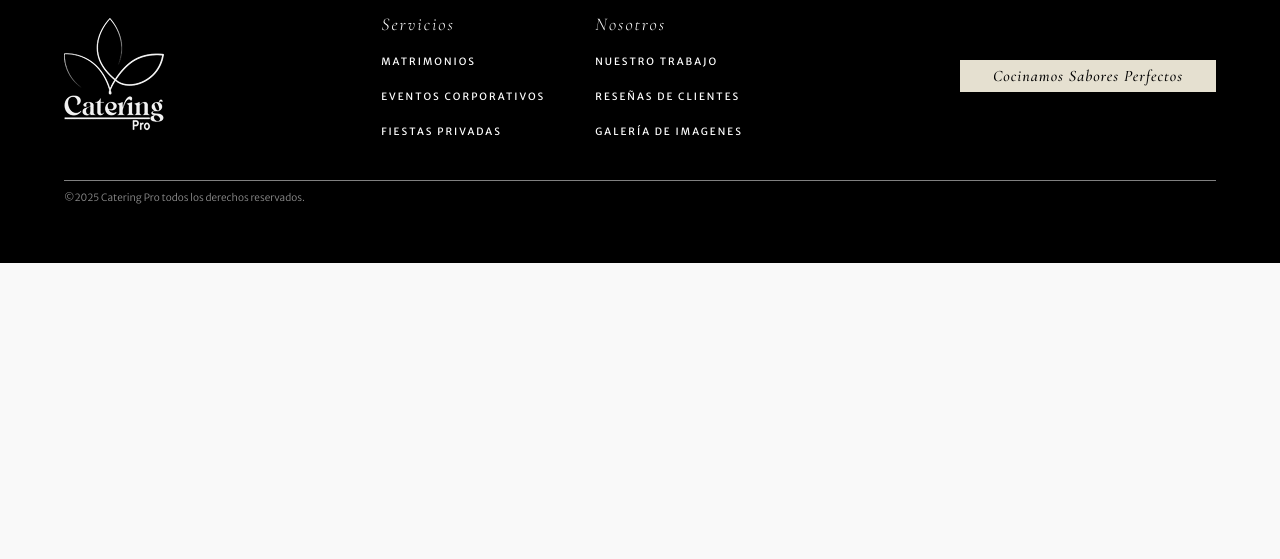
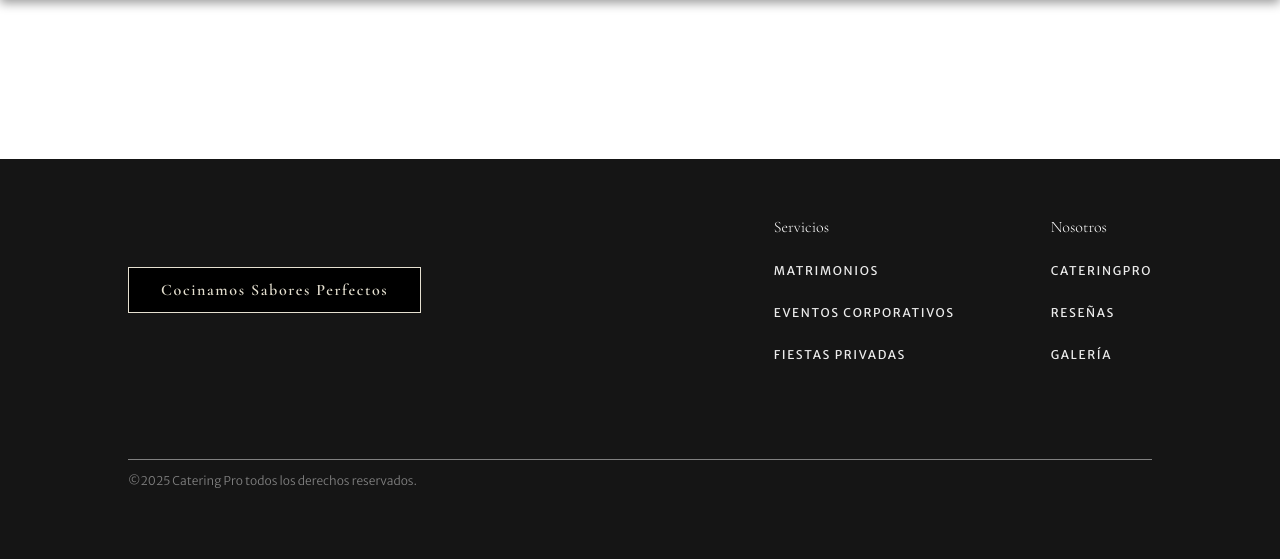
Before and after one commit to estdilan/CateringProWeb, a PHP site: page / in a window 1280 px wide. Shown: the part 3423-3982 px from the top of the page. Before the commit the page ends 3686 px from the top, so only its background shows below. Run offline with PHP 8.4, Linux system fonts and the light colour scheme.

Commit message:
Más ajustes al diseño y se añade un menú desplegable

```diff
--- a/index.html
+++ b/index.html
@@ -16,23 +16,26 @@
 </head>
 <body>
     <header>
-        <div class="header-content">
-            <div class="logo">
-                <img src="img/logo-white.png" alt="Logo">
+        <h1>
+            <a href="index.html"><img src="img/logo-white.png" alt="Logo"></a>
+            <a href="index.html">Catering Pro</a>
+        </h1>
+        <nav>
+            <ul>
+                <li><a href="#">MATRIMONIOS</a></li>
+                <li><a href="#">EVENTOS CORPORATIVOS</a></li>
+                <li><a href="#">FIESTAS PRIVADAS</a></li>
+                <li><a href="#">GALERIA</a></li>
+                <li><a href="#">RESEÑAS</a></li>
+            </ul>
+            <div id="menu-toggle" aria-expanded="false" aria-controls="sidebar">
+                <svg width="32" height="32" viewBox="0 0 24 24" xmlns="http://www.w3.org/2000/svg">
+                    <path d="M3 18h18v-2H3v2zm0-5h18v-2H3v2zm0-7v2h18V6H3z"/>
+                </svg>
             </div>
-            <nav class="nav-header">
-                <ul>
-                    <li><a href="#">MATRIMONIOS</a></li>
-                    <li><a href="#">EVENTOS CORPORATIVOS</a></li>
-                    <li><a href="#">FIESTAS PRIVADAS</a></li>
-                    <li><a href="#">GALERIA</a></li>
-                    <li><a href="#">RESEÑAS</a></li>
-                </ul>
-            </nav>
-        </div>
+        </nav>
     </header>
-
-    <!--<div class="sidebar">
+    <div id="sidebar">
         <nav>
             <ul>
                 <li><a href="#">MATRIMONIOS</a></li>
@@ -42,59 +45,59 @@
                 <li><a href="#">RESEÑAS</a></li>
             </ul>
         </nav>
-    </div>-->
+    </div>
 
-    <section class="hero-section" style="background-image: url(img/others/private-party-buffet.png);">
-        <div class="hero-content">
-            <h1>Catering Pro</h1>
-        </div>
+    <section class="hero-background" style="background-image: url(img/others/private-party-buffet.png);">
     </section>
-    <section class="about-section">
-        <div id="headline-content">
+    <section class="highlight">
+        <div>
             <h2>LO QUE HACEMOS</h2>
         </div>
-        <div id="introduction-content">
+        <div>
             <p>Imagina una experiencia gastronómica hecha a tu medida, donde cada sabor, textura y aroma celebra tu historia. En Catering Pro, transformamos tu boda, celebración o evento en un festín inolvidable.<br>
             <br>Lo hacemos con el compromiso en cada detalle, desde la impecable presentación de cada plato hasta el servicio que te hará sentir como el anfitrión perfecto.</p>
-        </div>
-        <div id="text-content">
-            <p>Ofrecemos servicios de catering integral para eventos que se realicen en la ciudad de Bogotá y áreas circundantes.<br><br>Para la planificación de su evento, le invitamos a consultar directamente la disponibilidad de nuestras fechas de servicio a través de nuestro calendario.</p>
-            <a href="#contacto" class="btn-call-action">IR AL CALENDARIO</a>
         </div>
         <div id="preparation-image" style="background-image: url(img/others/preparation-show.jpg);">
         </div>
     </section>
-    <section class="call-to-action-section">
-        <p>Permítanos orquestar esta sinfonía culinaria para que su única tarea sea vivir y atesorar los mejores momentos.</p>
-        <a href="#contacto" class="btn-call-action">COTIZAR EVENTO</a>
+    <section class="contact-bar">
+        <p>Realizamos nuestras operaciones en la ciudad de Bogotá, incluyendo sus áreas circundantes.<br>
+        <br>Estaremos entusiasmados de orquestar esta sinfonía culinaria para que su única tarea sea vivir y atesorar los mejores momentos.</p>
+        <a href="#contacto" class="contact-btn">PONERSE EN CONTACTO</a>
     </section>
-    <section class="hero-section" style="background-image: url(img/others/amasijos.png);">
+    <section class="form" style="background-image: url(img/others/amasijos.png);">
         <div class="hero-content">
         </div>
     </section>
+
     <footer>
         <div class="footer-content">
-            <img src="img/imagotipo.png" alt="Imagotipo" class="logo">
-            <div class="nav-footer">
-                <ul>
-                    <span>Servicios</span>
-                    <li><a href="#">MATRIMONIOS</a></li>
-                    <li><a href="#">EVENTOS CORPORATIVOS</a></li>
-                    <li><a href="#">FIESTAS PRIVADAS</a></li>
-                </ul>
-                <ul>
-                    <span>Nosotros</span>
-                    <li><a href="#">NUESTRO TRABAJO</a></li>
-                    <li><a href="#">RESEÑAS DE CLIENTES</a></li>
-                    <li><a href="#">GALERÍA DE IMAGENES</a></li>
-                </ul>
+            <div class="slogan">
+                <p>Cocinamos Sabores Perfectos</p>
             </div>
-            <div class="eslogan-section">
-                <p class="eslogan"><em>Cocinamos Sabores Perfectos</em></p>
-            </div>
+            <nav aria-label="Enlaces de navegación del pie de página">
+                <div class="footer-col">
+                    <h3>Servicios</h3>
+                    <ul>
+                        <li><a href="#">MATRIMONIOS</a></li>
+                        <li><a href="#">EVENTOS CORPORATIVOS</a></li>
+                        <li><a href="#">FIESTAS PRIVADAS</a></li>
+                    </ul>
+                </div>
+                <div class="footer-col">
+                    <h3>Nosotros</h3>
+                    <ul>
+                        <li><a href="#">CATERINGPRO</a></li>
+                        <li><a href="#">RESEÑAS</a></li>
+                        <li><a href="#">GALERÍA</a></li>
+                    </ul>
+                </div>
+            </nav>
         </div>
-        <p class="copyright">&copy;2025 Catering Pro todos los derechos reservados.</p>
-</footer>
-<script src="script.js"></script>
+        <div class="footer-bottom">
+            <p class="copyright">&copy;2025 Catering Pro todos los derechos reservados.</p>
+        </div>
+    </footer>
+    <script src="script.js"></script>
 </body>
 </html>
--- a/styles.css
+++ b/styles.css
@@ -2,424 +2,397 @@
     padding: 0;
     margin: 0;
     box-sizing: border-box;
-    font-family: "Cormorant Garamond", serif;
+}
+:root {
+    --font-primary: "Cormorant Garamond", serif;
+    --font-secondary: "Merriweather Sans", sans-serif;
+
+    --text-medium: 1.5rem;
+    --text-base: 1rem;
+    --text-sm: 0.875rem;
+    --text-xs: 0.75rem;
+
+    --weight-light: 300;
+    --weight-regular: 400;
+    --weight-medium: 500;
+    --weight-semibold: 600;
+
+    --light-gray: #ececec;
+    --medium-gray: #808080;
+    --dark-gray: #151515;
+    --beige: #e5e0d0;
+}
+a, ul, h1 {
+    text-decoration: none;
+    list-style: none;
+    text-wrap: nowrap;
 }
 
 header {
-    background-color: rgba(30, 30, 30, 0.9);
+    background-color: rgba(10, 10, 10, 0.9);
+    transition: background-color 0.3s ease;
     backdrop-filter: blur(8px);
     -webkit-backdrop-filter: blur(8px);
-    border-bottom: 1px solid white;
+    border-bottom: 1.5px solid white;
+    box-shadow: inset 0 4px 8px rgba(0, 0, 0, 0.4);
+
     position: fixed;
+    top: 0;
+    left: 0;
     z-index: 1000;
     width: 100%;
     height: 100px;
-    display: flex;
-    justify-content: center;
-    align-items: center;
-}
+    transition: height 0.3s ease;
 
-.header-content {
-    width: 90%;
-    height: fit-content;
     display: flex;
     flex-direction: row;
     justify-content: space-between;
     align-items: center;
+    padding: 0 10%;
+    gap: 2rem;
 }
-
-.logo img {
+header img {
     width: 80px;
     height: auto;
+    transition: width 0.3s ease;
 }
-
-.nav-header ul {
+header h1 {
     display: flex;
     justify-content: center;
     align-items: center;
-    list-style: none;
-    gap: 40px;
+    gap: 2rem;
 }
-
-nav a, header a{
+header h1 a {
+    font-family: var(--font-primary);
+    font-size: 2rem;
+    font-weight: 300;
+    font-optical-sizing: auto;
     color: white;
-    text-decoration: none;
-    transition: color 0.3s ease;
-    font-family: "Merriweather Sans", sans-serif;
-    font-size: 0.75rem;
-    font-weight: 400;
-    letter-spacing: 2px;
-    text-wrap: nowrap;
 }
-
-.nav-header a:hover {
-    color: #E5E0D0;
-}
-
-.sidebar {
-    background-color: black;
-    border: 2px solid red;
-    position: fixed;
-    margin-top: 60px;
-    width: 20rem;
-    height: 30rem;
-    z-index: 999;
-    right: 0;
+header nav ul {
     display: flex;
     justify-content: center;
     align-items: center;
+    gap: 2rem;
+}
+header nav a, #sidebar nav a {
+    color: white;
+    transition: color 0.3s ease;
+    font-family: var(--font-secondary);
+    font-size: var(--text-xs);
+    font-weight: var(--weight-regular);
+    letter-spacing: 0.1rem;
+}
+header nav a:hover, #sidebar nav a:hover {
+    color: var(--beige);
+    text-decoration: underline;
+    text-decoration-style: wavy;
+    text-underline-offset: 0.25rem;
 }
 
-.sidebar nav ul {
+#menu-toggle {
+    display: none;
+}
+#sidebar {
+    display: none;
+}
+.sidebar-open {
+    display: flex !important;
+}
+#sidebar nav ul {
     display: flex;
     flex-direction: column;
-    gap: 60px;
+    justify-content: center;
+    gap: 2rem;
 }
 
-.hero-section {
+.hero-background{
+    height: 800px;
+    margin-top: 100px;
+}
+.hero-background, .form, #preparation-image {
     width: 100%;
-    height: 800px;
     background-size: cover;
     background-position: center top;
     background-repeat: no-repeat;
-    display: flex;
-    justify-content: center;
     position: relative;
+    box-shadow: 0 4px 10px rgba(0, 0, 0, 0.4);
 }
-
-.hero-section::before {
+.hero-background::before, .form::before {
     content: '';
     position: absolute;
     top: 0;
     left: 0;
     width: 100%;
     height: 100%;
-    background: linear-gradient(to right, rgba(21, 21, 21, 1), rgba(64, 64, 64, 0));
+    background: linear-gradient(to right, rgba(21, 21, 21, 0.5), rgba(64, 64, 64, 0));
     z-index: 1;
 }
 
-.hero-content {
-    display: flex;
-    align-items: flex-end;
-    width: 90%;
-    height: 90%;
-    color: white;
-    z-index: 2;
-}
-
-.hero-content h1 {
-    font-family: "Cormorant Garamond", serif;
-    font-size: 8rem;
-    font-weight: 700;
-    font-optical-sizing: auto;
-    letter-spacing: 2px;
-}
-
-.about-section {
+.highlight {
     width: 100%;
     display: grid;
     align-items: center;
     justify-content: space-between;
-    grid-template-columns: 1fr auto;
-    grid-template-rows: 1fr 1fr;
-    padding: 10%;
+    grid-template-columns: 1fr 1fr;
+    grid-template-rows: auto auto;
+    grid-row-gap: 10rem;
+    padding: 10rem 10%;
+}
+.highlight h2 {
+    font-family: var(--font-primary);
+    font-size: 5rem;
+    font-weight: var(--weight-semibold);
+    font-optical-sizing: auto;
+}
+.highlight p {
+    font-family: var(--font-primary);
+    font-size: var(--text-medium);
+    font-weight: var(--weight-regular);
+    font-optical-sizing: auto;
+    font-style: italic;
+}
+#preparation-image {
+    grid-area: 2 / 1 / 3 / 3;
+    height: 600px;
 }
 
-.about-section div {
-    display: grid;
+.contact-bar {
+    background-color: var(--beige);
+    box-shadow: 0 4px 10px rgba(0, 0, 0, 0.4);
+    width: 80%;
+    margin: 0 10% 10rem;
+    padding: 5rem;
+    display: flex;
+    flex-direction: column;
+    justify-content: center;
     align-items: center;
+    gap: 2rem;
 }
-
-.about-section h2 {
-    font-family: "Cormorant Garamond", serif;
-    font-size: 4rem;
-    font-weight: 600;
-    font-optical-sizing: auto;
-    font-style: normal;
-}
-
-#headline-content, #introduction-content {
-    height: 100%;
-    border-bottom: 4px solid #ececec;
-}
-
-#text-content, #preparation-image {
-    height: 100%;
-}
-
-#headline-content {
-    padding: 0 6rem 10rem 0;
-}
-
-#introduction-content {
-    padding-bottom: 10rem;
-
-}
-
-#introduction-content p {
-    max-width: 800px;
-    font-family: "Cormorant Garamond", serif;
-    font-size: 2rem;
-    font-weight: 300;
+.contact-bar p {
+    font-family: var(--font-primary);
+    font-size: var(--text-medium);
+    font-weight: var(--weight-light);
     font-optical-sizing: auto;
     font-style: italic;
     letter-spacing: 0;
 }
-
-#text-content {
-    padding: 10rem 6rem 0 0;
+.contact-btn {
+    width: 100%;
+    padding: 10px 0;
+    text-align: center;
+    box-shadow: 0 4px 8px rgba(0, 0, 0, 0.2);
+    color: var(--dark-gray);
+    font-family: var(--font-secondary);
+    font-size: var(--text-base);
+    font-weight: var(--weight-light);
+    letter-spacing: 0.1rem;
+    border: 1px solid var(--dark-gray);
+    background-color: transparent;
+    transition: color 0.3s ease;
+    transition: background-color 0.3s ease;
+}
+.contact-btn:hover {
+    background-color: var(--dark-gray);
+    color: var(--beige);
 }
 
-#text-content p {
-    max-width: 700px;
-    font-size: 1.5rem;
-    font-style: normal;
-}
-
-.call-to-action-section {
-    background-color: #E5E0D0;
-    width: 100%;
-    display: flex;
-    align-items: center;
-    padding: 10% 10%;
-    flex-direction: column;
-    justify-content: center;
-    gap: 2rem;
-}
-
-.call-to-action-section p {
-    text-align: center;
-    font-family: "Cormorant Garamond", serif;
-    font-size: 2rem;
-    font-weight: 300;
-    font-optical-sizing: auto;
-    font-style: italic;
-    letter-spacing: 0;
-}
-
-#preparation-image {
-    width: 100%;
-    height: 400px;
-    margin-top: 10rem;
-    background-size: cover;
-    background-position: center top;
-    background-repeat: no-repeat;
-}
-
-.btn-call-action {
-    width: fit-content;
-    padding: 10px 30px;
-    text-align: center;
-    color: #151515;
-    transition: color 0.3s ease;
-    font-family: "Merriweather Sans", sans-serif;
-    font-size: 1rem;
-    font-style: normal;
-    letter-spacing: 2px;
-    text-wrap: nowrap;
-    text-decoration: none;
-    border: 2px solid #151515;
-    background-color: transparent;
-    transition: background-color 0.3s ease;
-}
-
-.btn-call-action:hover {
-    background-color: #151515;
-    color: #E5E0D0;
+.form {
+    height: 700px;
+    margin-bottom: 10rem;
 }
 
 footer {
-    background-color: #000;
-    color: white;
+    background-color: var(--dark-gray);
     width: 100%;
-    height: 300px;
+    height: 400px;
+    padding: 0% 10%;
     display: flex;
     flex-direction: column;
     justify-content: center;
     align-items: center;
 }
-
 .footer-content {
-    width: 90%;
+    width: 100%;
     display: flex;
     flex-direction: row;
     justify-content: space-between;
     align-items: center;
-    margin-bottom: 40px;
+    margin-bottom: 6rem;
+    gap: 6rem;
 }
-
-.nav-footer {
+.footer-content nav {
     display: flex;
     flex-direction: row;
-    gap: 50px;
+    gap: 6rem;
 }
-
-.nav-footer ul {
+.footer-content h3 {
+    color: white;
+    font-family: var(--font-primary);
+    font-size: var(--text-base);
+    font-weight: var(--weight-light);
+    font-optical-sizing: auto;
+    font-style: normal;
+    letter-spacing: 0rem;
+}
+.footer-content nav div, .footer-content ul {
     display: flex;
     flex-direction: column;
-    gap: 15px;
-    list-style: none;
+    gap: 1.5rem;
 }
-
-.nav-footer span {
-    font-family: "Cormorant Garamond", serif;
-    font-size: 18px;
-    font-weight: 300;
-    font-optical-sizing: auto;
-    font-style: italic;
-    letter-spacing: 2px;
-}
-
-.nav-footer a {
-    color: white;
-    text-decoration: none;
+.footer-content a {
+    color: var(--light-gray);
     transition: color 0.3s ease;
     font-family: "Merriweather Sans", sans-serif;
-    font-size: 10px;
-    font-weight: 400;
-    letter-spacing: 2px;
-    text-wrap: nowrap;
+    font-size: var(--text-xs);
+    font-weight: var(--weight-regular);
+    letter-spacing: 0.1rem;
 }
-
-.nav-footer a:hover {
-    color: #E5E0D0;
+.footer-content a:hover {
+    color: var(--beige);
 }
-
-.eslogan-section {
-    width: 16rem;
-    height: 2rem;
-    background-color: #E5E0D0;
+.slogan {
+    padding: 0.75rem 2rem;
+    background-color: black;
+    border: 1px solid var(--beige);
     display: flex;
     justify-content: center;
     align-items: center;
 }
-
-.eslogan {
-    color: black;
+.slogan p {
+    color: var(--beige);
     text-align: center;
-    font-family: "Cormorant Garamond", serif;
-    font-size: 1rem;
-    font-weight: 500;
+    font-family: var(--font-primary);
+    font-size: var(--text-base);
+    font-weight: var(--weight-semibold);
     font-optical-sizing: auto;
     font-style: normal;
-    letter-spacing: 1px;
+    text-wrap: nowrap;
+    letter-spacing: 0.1rem;
+}
+.footer-bottom {
+    border-top: 1px solid var(--medium-gray);
+    padding: 0.8rem 0;
+    width: 100%;
+}
+.footer-bottom p {
+    color: var(--medium-gray);
+    font-family: var(--font-secondary);
+    font-size: var(--text-xs);
+    font-weight: var(--weight-light);
 }
 
-.copyright {
-    border-top: 1px solid #808080;
-    padding: 10px 0;
-    color: #909090;
-    font-family: "Merriweather Sans", sans-serif;
-    font-size: 10px;
-    font-weight: 300;
-    width: 90%;
-}
-
-@media (max-width: 1280px) {
-    .nav-header ul {
-        gap: 30px;
+@media (max-width: 1220px) {
+    header {
+        height: 80px;
     }
-
-    .hero-content h1 {
-        font-size: 6rem;
+    header img {
+        width: 60px;
     }
-
-    #headline-content h2 {
-        font-size: 3rem;
-    }
-
-    #introduction-content p {
-        font-size: 1.5rem;
-    }
-
-    #text-content p {
-        font-size: 1.3rem;
-    }
-}
-
-@media (max-width: 900px) {
-    .nav-header {
+    header nav ul {
         display: none;
     }
 
-    .hero-section {
-        height: 500px;
+    #menu-toggle {
+        display: block !important;
+        justify-content: center;
+        align-items: center;
+        cursor: pointer;
+    }
+    #menu-toggle svg {
+        inset: auto;
+        fill: white;
+        transition: fill 0.3s;
+    }
+    #menu-toggle:hover svg {
+        fill: #E5E0D0;
     }
 
-    .hero-content h1 {
-        font-size: 4rem;
+    #sidebar {
+        background-color: rgba(30, 30, 30, 0.9);
+        backdrop-filter: blur(8px);
+        -webkit-backdrop-filter: blur(8px);
+        box-shadow: 5px 5px 10px rgba(0, 0, 0, 0.3);
+
+        position: fixed;
+        min-width: fit-content;
+        height: auto;
+
+        padding: 2rem;
+        margin-top: 80px;
+        z-index: 999;
+        right: 5%;
+        top: 0;
     }
 
-    .logo img {
-        width: 70px;
+    .hero-background {
+        height: 700px;
+        margin-top: 80px;
     }
 
-    .about-section {
-        grid-template-columns: 1fr;
-        grid-template-rows: auto auto auto auto;
-        padding: 20% 10%;
-    }
-
-    #headline-content {
-        border-bottom: none;
-        padding: 0 0 1rem;
-    }
-
-    #introduction-content {
-        padding: 0 0 20%;
-    }
-
-    #text-content {
-        padding: 3rem 0 0;
-        gap: 1rem;
-    }
-
-    #preparation-image {
-        margin-top: 20%;
-        height: 400px;
-        grid-row-start: 3;
+    .highlight h2 {
+        font-size: 4rem;
     }
 
     footer {
         height: 600px;
     }
-
     .footer-content {
         flex-direction: column;
-        gap: 60px;
     }
 }
-
-@media (max-width: 540px) {
-    header {
-        height: 70px;
+@media (max-width: 940px) {
+    .hero-background {
+        height: 500px;
     }
 
-    .logo img {
-        width: 60px;
+    .highlight {
+        grid-template-columns: 1fr;
+        grid-template-rows: auto auto auto;
+        grid-row-gap: 2rem;
     }
 
-    .hero-section {
+    #preparation-image {
+        grid-area: 3 / 1 / 4 / 2;
+        margin-top: 8rem;
+        height: 360px;
+    }
+}
+@media (max-width: 540px) {
+    .hero-background {
         height: 300px;
     }
 
-    .hero-content h1 {
+    .highlight {
+        padding: 5rem 10%;
+    }
+    .highlight h2 {
         font-size: 3rem;
     }
+    #preparation-image {
+        height: 200px;
+        margin-top: 3rem;
+    }
 
-    .call-to-action-section p {
-        font-size: 1.4rem;
+    .contact-bar {
+        margin: 0 10% 5rem;
+        padding: 2rem;
+    }
+
+    .form {
+        height: 900px;
     }
 
     footer {
         height: 800px;
     }
-
-    .nav-footer {
+    .footer-content {
+        display: grid;
+        grid-template-columns: 1fr;
+        grid-template-rows: auto auto;
+    }
+    .footer-content nav {
         flex-direction: column;
-    }
-
-    #preparation-image {
-        height: 200px;
+        gap: 4rem;
     }
 }
```
Also changed, not shown: script.js (+25 -0 lines), img/menu.png (added), 1 other file.
